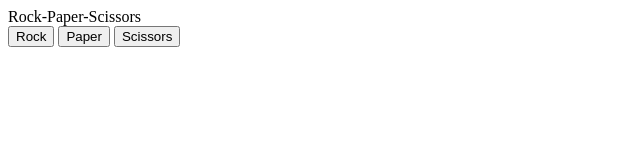
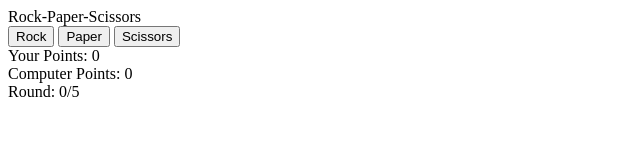
Before and after one commit to Turtlewimp/odin-rock-paper-scissors, a plain HTML site: page index.html in a window 1280 px wide. Shown: the whole page, without its empty margins (0-640 px from the left). Drawn offline with Linux system fonts and the light colour scheme.

Commit message:
Add stats to displayBoard

```diff
--- a/index.html
+++ b/index.html
@@ -17,7 +17,12 @@
     <button id = "scissors">Scissors</button>
 
     <!--Instructions and announcements-->
-    <div id = "displayBoard"></div>
+    <div id = "displayBoard">
+        <div id = "playerPoints">Your Points: 0</div>
+        <div id = "computerPoints">Computer Points: 0</div>
+        <div id = "round">Round: 0/5</div>
+        <div id = "playByPlay"></div>
+    </div>
 
     <script>
         const buttons = document.querySelectorAll('button');
```
